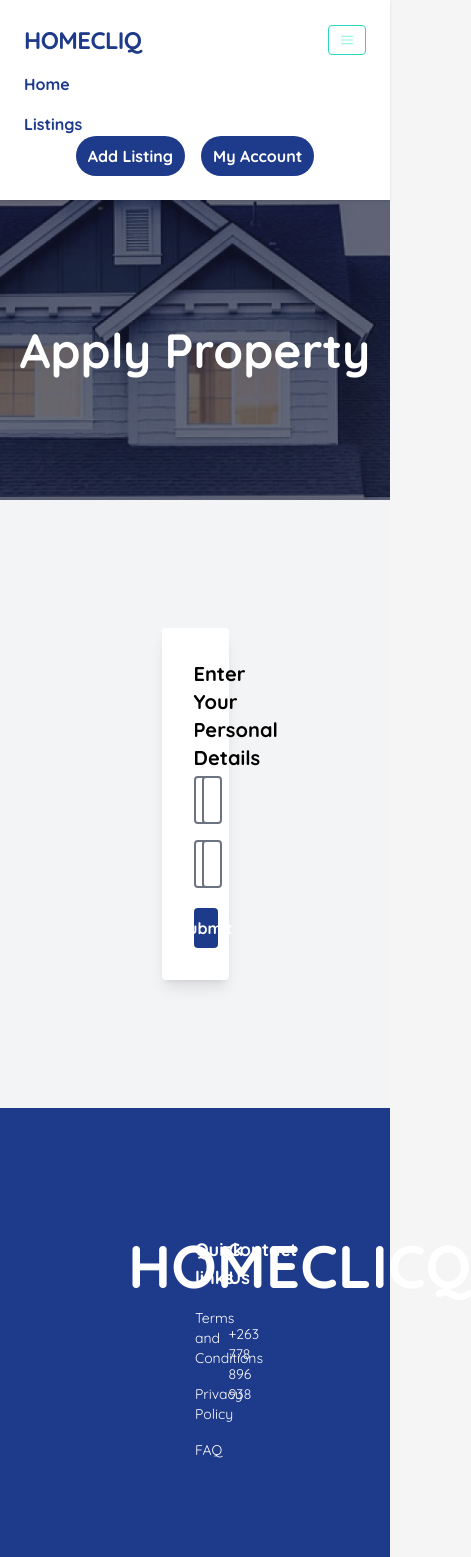
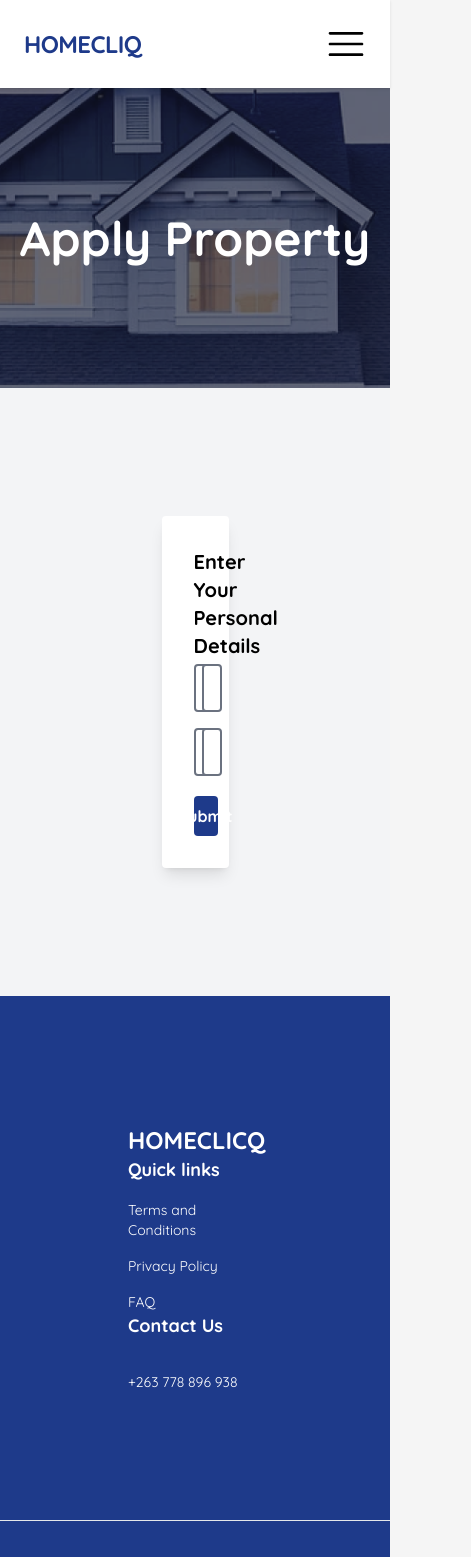
Before and after one commit to TheYellowKid/homecliq, a Next.js app: page /apply-property in a window 390 px wide. Shown: the top 1557 px of the page, 471 px wide, since content can reach past the window. Built offline with nearby package versions, Linux system fonts and the light colour scheme.

Commit message:
responsive home page

```diff
--- a/components/banner/Banner.tsx
+++ b/components/banner/Banner.tsx
@@ -5,8 +5,8 @@ export default function Banner() {
       className="flex flex-col items-center justify-center w-screen bg-center bg-cover bg-hero-bg bg-blend-darken"
       style={{ height: 600 }}
     >
-      <div className="flex flex-col items-center gap-8">
-        <text className="text-5xl font-bold text-white">
+      <div className="flex flex-col items-center gap-8 p-8">
+        <text className="text-2xl md:text-5xl font-bold text-white text-center">
           Finding accomodation has never been easier
         </text>
         <SearchBar />
--- a/components/cards/PropertyCard.tsx
+++ b/components/cards/PropertyCard.tsx
@@ -15,6 +15,7 @@ export default function PropertyCard({
   image,
   id,
 }: PropertyCardProps) {
+
   return (
     <div className="flex flex-col bg-white rounded shadow">
       <div>
--- a/components/footer/Footer.tsx
+++ b/components/footer/Footer.tsx
@@ -1,9 +1,9 @@
 export default function Footer() {
   return (
     <div className="flex flex-col w-screen bg-blue-900">
-      <div className="grid grid-cols-4 p-32">
+      <div className="flex flex-col md:grid md:grid-cols-4 p-32">
         <div className="col-span-2">
-          <text className="text-6xl font-black text-white">HOMECLICQ</text>
+          <text className="text-2xl md:text-6xl font-black text-white">HOMECLICQ</text>
         </div>
         <div className="flex flex-col gap-4">
           <text className="text-lg font-black text-white">Quick links</text>
--- a/components/forms/UserFeedbackForm.tsx
+++ b/components/forms/UserFeedbackForm.tsx
@@ -4,7 +4,7 @@ export default function UserFeedbackForm() {
   return (
     <div className="flex flex-col items-center justify-center">
       <form className="items-center justify-center w-full">
-        <textarea className="w-1/2" rows={10} />
+        <textarea className="w-full md:w-1/2" rows={10} />
         <div className="flex flex-row-reverse w-1/2">
           <SqaureButton text="submit" onClick={() => {}} />
         </div>
--- a/components/navigation/navbar.tsx
+++ b/components/navigation/navbar.tsx
@@ -1,13 +1,16 @@
 import RoundButton from "../buttons/RoundButton";
 import Link from "next/link";
 import { useRouter } from "next/router";
+import * as DropdownMenu from "@radix-ui/react-dropdown-menu";
+import { HamburgerMenuIcon,} from "@radix-ui/react-icons";
 
 export default function Navbar() {
+
   const router = useRouter();
+
   return (
     <nav
-      className="sticky top-0 flex flex-wrap items-center justify-between w-screen p-6 bg-white shadow"
-      style={{ zIndex: 10 }}
+      className="sticky top-0 flex flex-wrap items-center justify-between w-screen p-6 bg-white shadow z-10"
     >
       <div className="flex items-center flex-shrink-0 mr-6 text-blue-900">
         <Link href="/">
@@ -15,18 +18,46 @@ export default function Navbar() {
         </Link>
       </div>
       <div className="block lg:hidden">
-        <button className="flex items-center px-3 py-2 text-teal-200 border border-teal-400 rounded hover:text-white hover:border-white">
-          <svg
-            className="w-3 h-3 fill-current"
-            viewBox="0 0 20 20"
-            xmlns="http://www.w3.org/2000/svg"
+        <DropdownMenu.Root>
+          <DropdownMenu.Trigger
+            className="flex items-center justify-center flex-wrap md:hidden"
+            asChild
           >
-            <title>Menu</title>
-            <path d="M0 3h20v2H0V3zm0 6h20v2H0V9zm0 6h20v2H0v-2z" />
-          </svg>
-        </button>
+            <HamburgerMenuIcon height={40} width={40} />
+          </DropdownMenu.Trigger>
+          <DropdownMenu.Content className="p-4 bg-white flex flex-col justify-between rounded shadow z-50 w-52 h-60">
+            <DropdownMenu.Item>
+              <Link
+                href="/"
+                className="block mt-4 mr-4 text-blue-900 lg:inline-block lg:mt-0 hover:text-black"
+              >
+                Home
+             </Link>
+            </DropdownMenu.Item>
+            <DropdownMenu.Item>
+              <Link
+                href="/listings"
+                className="block mt-4 mr-4 text-blue-900 lg:inline-block lg:mt-0 hover:text-black"
+              >
+                Listings
+              </Link>
+            </DropdownMenu.Item>
+            <DropdownMenu.Item>
+              <RoundButton
+                text="Add Listing"
+                onClick={() => router.push("/dashboard")}
+              />
+            </DropdownMenu.Item>
+            <DropdownMenu.Item>
+               <RoundButton
+                text="My Account"
+                onClick={() => router.push("/dashboard")}
+              />
+            </DropdownMenu.Item>
+          </DropdownMenu.Content>
+        </DropdownMenu.Root>
       </div>
-      <div className="flex-grow block w-full lg:flex lg:items-center lg:w-auto">
+      <div className="hidden md:flex-grow md:block w-full md:flex md:items-center md:w-auto">
         <div className="text-base font-bold lg:flex-grow">
           <Link
             href="/"
@@ -35,7 +66,7 @@ export default function Navbar() {
             Home
           </Link>
           <Link
-            href="listings"
+            href="/listings"
             className="block mt-4 mr-4 text-blue-900 lg:inline-block lg:mt-0 hover:text-black"
           >
             Listings
--- a/components/pages/home/FeaturedProperties.tsx
+++ b/components/pages/home/FeaturedProperties.tsx
@@ -46,12 +46,12 @@ export default function FeaturedProperties() {
   }, []);
 
   return (
-    <div className="flex flex-col items-center gap-4 px-32 py-8">
-      <text className="text-xl font-semibold text-blue-900">
+    <div className="flex flex-col items-center gap-4 py-8">
+      <text className="text-sm md:text-xl font-semibold text-blue-900 text-center">
         ..Featured Properties..
       </text>
-      <text className="text-4xl font-bold">Explore Properties</text>
-      <div className="grid w-full grid-cols-3 gap-4 px-64">
+      <text className="text-xl md:text-4xl font-bold text-center">Explore Properties</text>
+      <div className="flex flex-col md:grid w-full md:grid-cols-3 gap-4 px-4 md:px-64">
         {featuredListings.length > 0 ? (
           featuredListings
             .slice(0, 3)
--- a/components/pages/home/FeedbackSection.tsx
+++ b/components/pages/home/FeedbackSection.tsx
@@ -2,9 +2,9 @@ import UserFeedbackForm from "../../forms/UserFeedbackForm";
 
 export default function FeedBackSection() {
   return (
-    <div className="grid items-center grid-cols-2 px-32 py-8 bg-gray-200">
-      <div className="flex flex-col px-32">
-        <text className="text-5xl font-black text-teal-500">
+    <div className="flex flex-col md:grid items-center md:grid-cols-2 px-4 md:px-32 py-8 bg-gray-200">
+      <div className="flex flex-col  md:px-32">
+        <text className="text-xl md:text-5xl font-black text-teal-500">
           Help us improve our services
         </text>
         <text className="text-base text-teal-500">
--- a/components/pages/home/LandlordSection.tsx
+++ b/components/pages/home/LandlordSection.tsx
@@ -5,7 +5,7 @@ export default function LandlordSection() {
   const router = useRouter();
   return (
     <div
-      className="relative grid grid-cols-2 gap-4 p-4 bg-pattern-bg"
+      className="relative flex flex-col md:grid md:grid-cols-2 gap-4 p-4 bg-pattern-bg"
       style={{
         height: "500px",
       }}
@@ -20,7 +20,7 @@ export default function LandlordSection() {
         ></div>
       </div>
       <div className="flex flex-col justify-center gap-8">
-        <text className="text-5xl font-black">Are you a landlord?</text>
+        <text className="text-xl md:text-5xl font-black">Are you a landlord?</text>
         <text>
           Start earning today! Quickly list your property on our platform and
           become part of our landlords
--- a/components/search/SearchBar.tsx
+++ b/components/search/SearchBar.tsx
@@ -4,7 +4,7 @@ import DropdownInput from "./DropdownInput";
 export default function SearchBar() {
   return (
     <div
-      className="flex items-center justify-center gap-2 p-4 rounded"
+      className="flex flex-col md:flex-row items-center justify-center gap-2 p-4 rounded"
       style={{ backgroundColor: "#ffffff8c" }}
     >
       <DropdownInput
```
